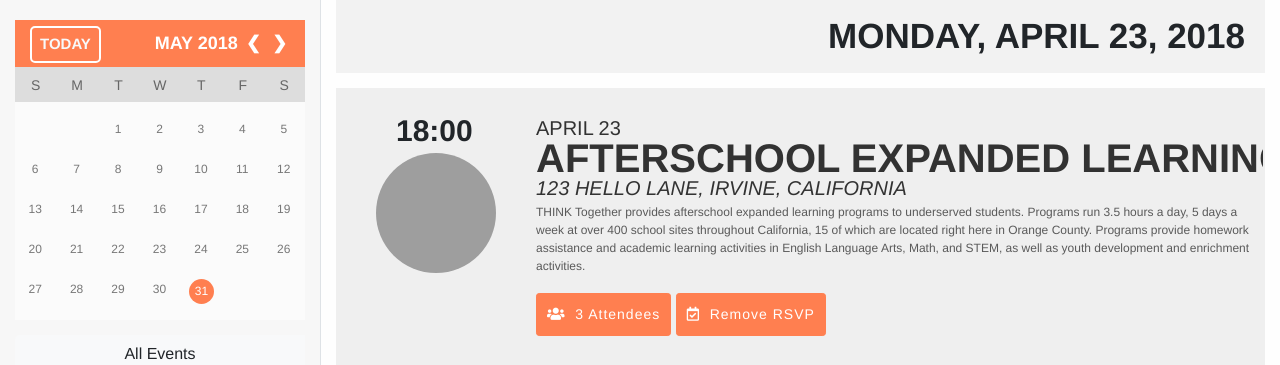
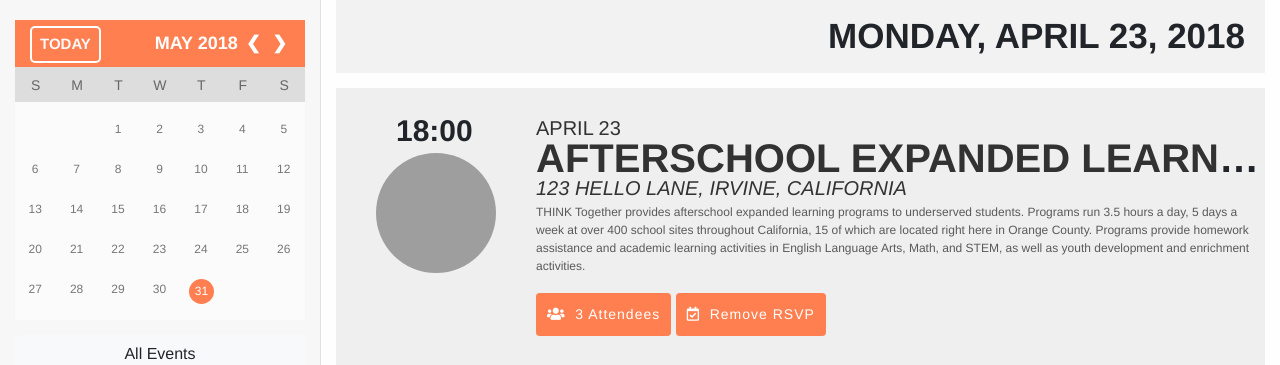
Before and after one commit to VincentLuong13/Givsum_Calendar, a Django app: page /schedulepage/ in a window 1280 px wide. Shown: the part 55-420 px from the top of the page. Run offline with Django 3.2, Linux system fonts and the light colour scheme; a user stored in the database is signed in; data comes from the database, SQL or seed files in the repository; both versions use the stored data as it was after the commit; some libraries are stand-ins or nearby versions; grey boxes are pictures that could not be loaded.

Commit message:
added ellipses

```diff
--- a/website/mainPage/static/mainPage/schedulePage.css
+++ b/website/mainPage/static/mainPage/schedulePage.css
@@ -39,6 +39,7 @@
         overflow: hidden;
         white-space: nowrap;
         width: 100%;
+        text-overflow: ellipsis;
     }
     #event a {
         color: #323232;
```
Also changed, not shown: website/db.sqlite3.
